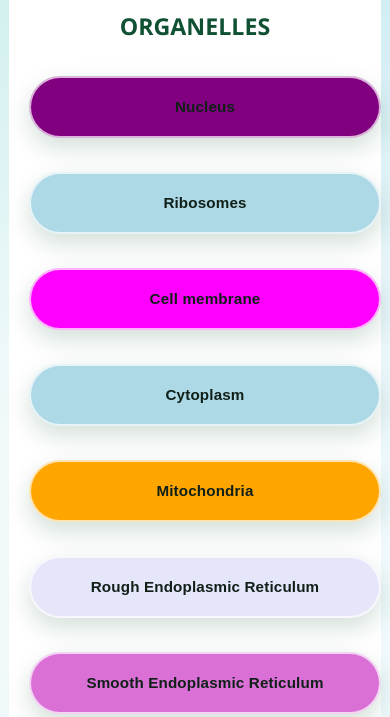
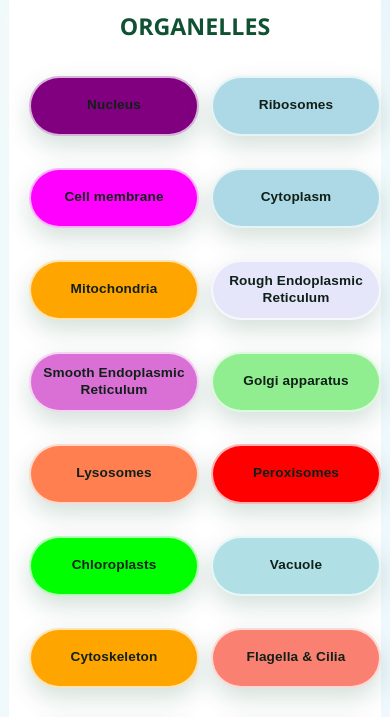
Before and after one commit to praveenasana90481-cloud/The-Life, a plain HTML site: page Cell/cell.html in a window 390 px wide. Shown: the part 564-1281 px from the top of the page. Drawn offline with Linux system fonts and the light colour scheme.

Commit message:
Update cell.html

```diff
--- a/Cell/cell.html
+++ b/Cell/cell.html
@@ -351,19 +351,53 @@ li {
 }
 
 
-/* Fixed organelle button grid */
+/* Fixed organelle button grid: 3 rows x 7 columns on desktop */
 #buttons {
-    display: grid;
-    grid-template-columns: repeat(auto-fit, minmax(180px, 1fr));
-    gap: 14px;
-    margin: 25px 0;
+    display: grid !important;
+    grid-template-columns: repeat(7, 1fr) !important;
+    gap: 12px !important;
+    margin: 25px 0 !important;
+    align-items: stretch;
 }
 
 .org-btn {
     width: 100% !important;
-    min-height: 62px;
-    padding: 14px 16px !important;
-    font-size: clamp(0.95rem, 2.4vw, 1.08rem) !important;
+    min-width: 0 !important;
+    min-height: 68px;
+    padding: 12px 10px !important;
+    font-size: clamp(0.78rem, 1.1vw, 1rem) !important;
+    line-height: 1.25 !important;
+    display: flex !important;
+    align-items: center;
+    justify-content: center;
+    text-align: center;
+}
+
+/* Tablet view */
+@media (max-width: 1100px) {
+    #buttons {
+        grid-template-columns: repeat(4, 1fr) !important;
+    }
+}
+
+/* Small tablet view */
+@media (max-width: 768px) {
+    #buttons {
+        grid-template-columns: repeat(3, 1fr) !important;
+    }
+}
+
+/* Mobile view */
+@media (max-width: 480px) {
+    #buttons {
+        grid-template-columns: repeat(2, 1fr) !important;
+    }
+
+    .org-btn {
+        min-height: 60px;
+        font-size: 0.85rem !important;
+        padding: 10px 8px !important;
+    }
 }
 
 </style>
```
